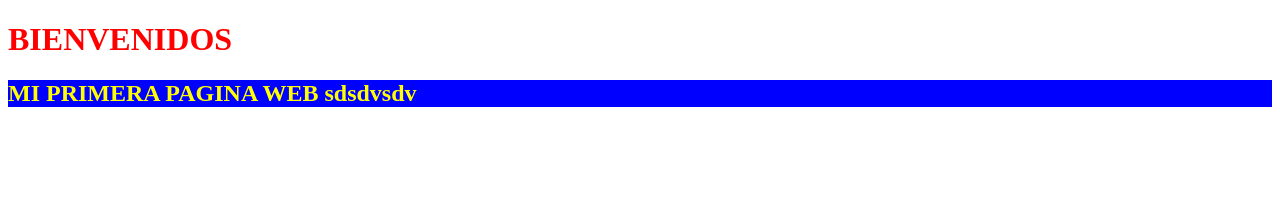
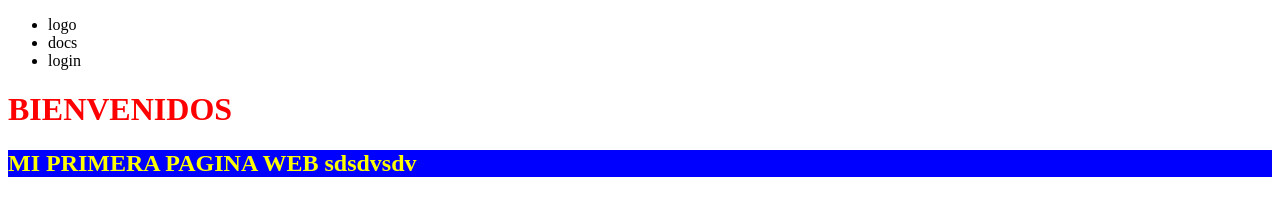
Before and after one commit to pabloestrada64/MiPrimerRepositorio, a plain HTML site: page index.html in a window 1280 px wide. Drawn offline with Linux system fonts and the light colour scheme.

Commit message:
Add Estructura del header

```diff
--- a/index.html
+++ b/index.html
@@ -8,6 +8,13 @@
     <title>Proyecto</title>
   </head>
   <body>
+    <header>
+        <ul>
+            <li>logo</li>
+            <li>docs</li>
+            <li>login</li>
+        </ul>
+    </header>
     <h1>BIENVENIDOS</h1>
     <h2>MI PRIMERA PAGINA WEB sdsdvsdv</h2>
   </body>
```
